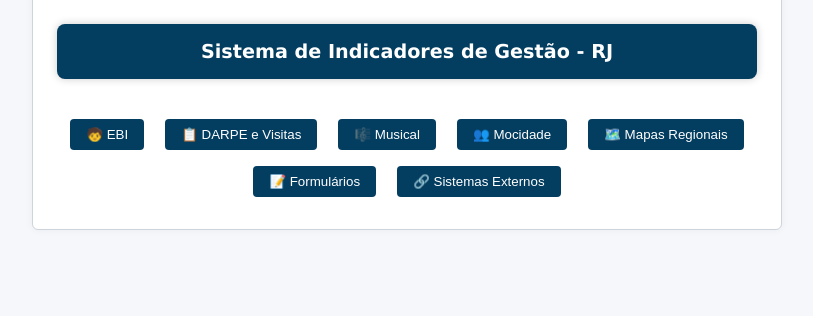
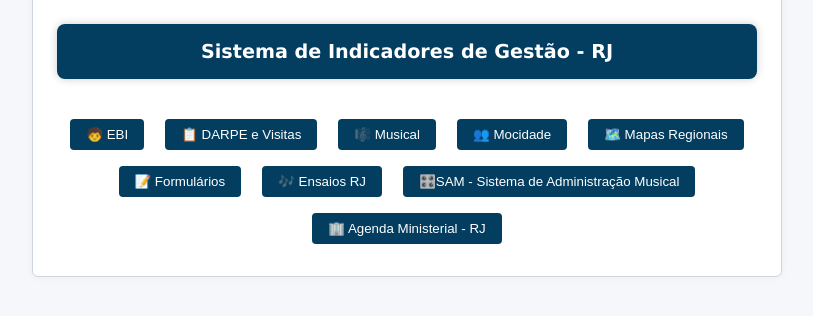
Before and after one commit to joaormbarbosa/GAE-RJ, a Django app: page / in a window 1280 px wide. Shown: the part 188-504 px from the top of the page, without its empty margins (233-1046 px from the left). Run offline with Django 5.2, Linux system fonts and the light colour scheme.

Commit message:
feat(home): adicionar Ensaios RJ,Sistema de  Administração Musical e Agenda Ministerial na home; remover card de Sistemas Externos

```diff
--- a/estrutura/templates/home.html
+++ b/estrutura/templates/home.html
@@ -20,10 +20,18 @@
     <a href="{% url 'mapas_regionais' %}"><button style="margin:0.5rem;">🗺️ Mapas Regionais</button></a>
     <a href="{% url 'formularios' %}"><button style="margin:0.5rem;">📝 Formulários</button></a>
 
-    <!-- NOVO: página com 3 cards (Ensaios, Adm Musical, Agenda Ministerial) -->
-    <a href="{% url 'sistemas_externos' %}"><button style="margin:0.5rem;">🔗 Sistemas Externos</button></a>
+    <!-- NOVOS: links externos abrindo em nova aba -->
+    <a href="https://ensaiosccbrj.web.app" target="_blank" rel="noopener">
+      <button style="margin:0.5rem;">🎶 Ensaios RJ</button>
+    </a>
+    <a href="https://musical.congregacao.org.br/autenticar" target="_blank" rel="noopener">
+      <button style="margin:0.5rem;">🎛️SAM - Sistema de Administração Musical</button>
+    </a>
+    <a href="https://regionalrio.vbweb.com.br/Account/Login?ReturnUrl=%2F" target="_blank" rel="noopener">
+      <button style="margin:0.5rem;">🏢 Agenda Ministerial - RJ </button>
+    </a>
 
-    <!-- Administrativo (protegido) -->
+    <!-- Administrativo (rota com login/confirmar sigilo) -->
     {% if request.user.is_authenticated %}
       <a href="{% url 'confirmar_sigilo' %}"><button style="margin:0.5rem;">📊 Administrativo 🔒</button></a>
     {% endif %}
@@ -31,7 +39,6 @@
     {% if request.user.is_staff %}
       <a href="/admin/" target="_blank"><button style="margin:0.5rem;">⚙️ Meus Controles (Admin)</button></a>
     {% endif %}
-
   </div>
 </div>
 {% endblock %}
--- a/estrutura/urls.py
+++ b/estrutura/urls.py
@@ -23,9 +23,6 @@ urlpatterns = [
     # Formulários (página de links)
     path('formularios/', views.formularios, name='formularios'),
 
-    # NOVO: página com 3 cards de sistemas externos
-    path('sistemas/', views.sistemas_externos, name='sistemas_externos'),
-
     # Auth
     path('login/', auth_views.LoginView.as_view(
         template_name='registration/login.html',
--- a/estrutura/views.py
+++ b/estrutura/views.py
@@ -156,27 +156,3 @@ def formularios(request):
         },
     ]
     return render(request, "formularios.html", {"formularios": formularios})
-
-
-# =========================
-# SISTEMAS EXTERNOS (3 cards -> nova aba)
-# =========================
-def sistemas_externos(request):
-    sistemas = [
-        {
-            "nome": "Ensaios RJ",
-            "descricao": "Acesso a Agenda de ensaios do RJ.",
-            "url": "https://ensaiosccbrj.web.app",
-        },
-        {
-            "nome": "SAM - Sistema de Administração Musical",
-            "descricao": "Clique para acesso ao SAM - Sistema de Amdinistração Musical",
-            "url": "https://musical.congregacao.org.br/autenticar",
-        },
-        {
-            "nome": "Agenda Ministerial - RJ",
-            "descricao": "Clique para acesso a Agenda Ministerial do Estado Rio de Janeiro.",
-            "url": "https://regionalrio.vbweb.com.br/Account/Login?ReturnUrl=%2F",
-        },
-    ]
-    return render(request, "sistemas_externos.html", {"sistemas": sistemas})
```
Also changed, not shown: estrutura/templates/sistemas_externos.html (deleted, +0 -24 lines).
